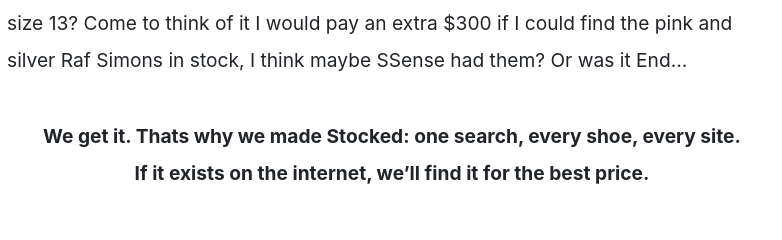
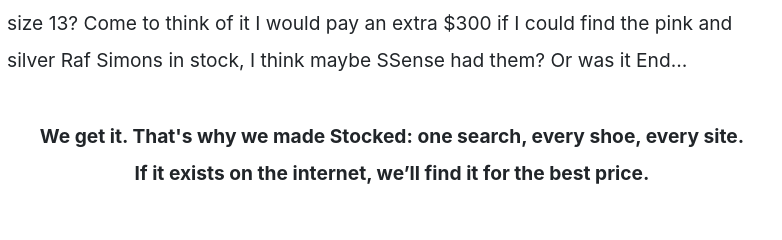
Before and after one commit to axitestock/axitestock.github.io, a plain HTML site: page index.html in a window 1280 px wide. Shown: the part 1171-1411 px from the top of the page, 248-1030 px from the left. Drawn offline with nearby package versions, Linux system fonts and the light colour scheme.

Commit message:
Update index.html

```diff
--- a/index.html
+++ b/index.html
@@ -141,7 +141,7 @@
             a size 13? Come to think of it I would pay an extra $300 if I could find the pink and silver Raf Simons in stock, I think maybe SSense had them? Or was it End…</p>
         <br>
         <p class="center"><b>
-            We get it. Thats why we made Stocked: one search, every shoe, every site. </br> If it exists on the internet, we’ll find it for the best price.
+            We get it. That's why we made Stocked: one search, every shoe, every site. </br> If it exists on the internet, we’ll find it for the best price.
         </b></p>
     </section>
     <section class="sign-up">
```
